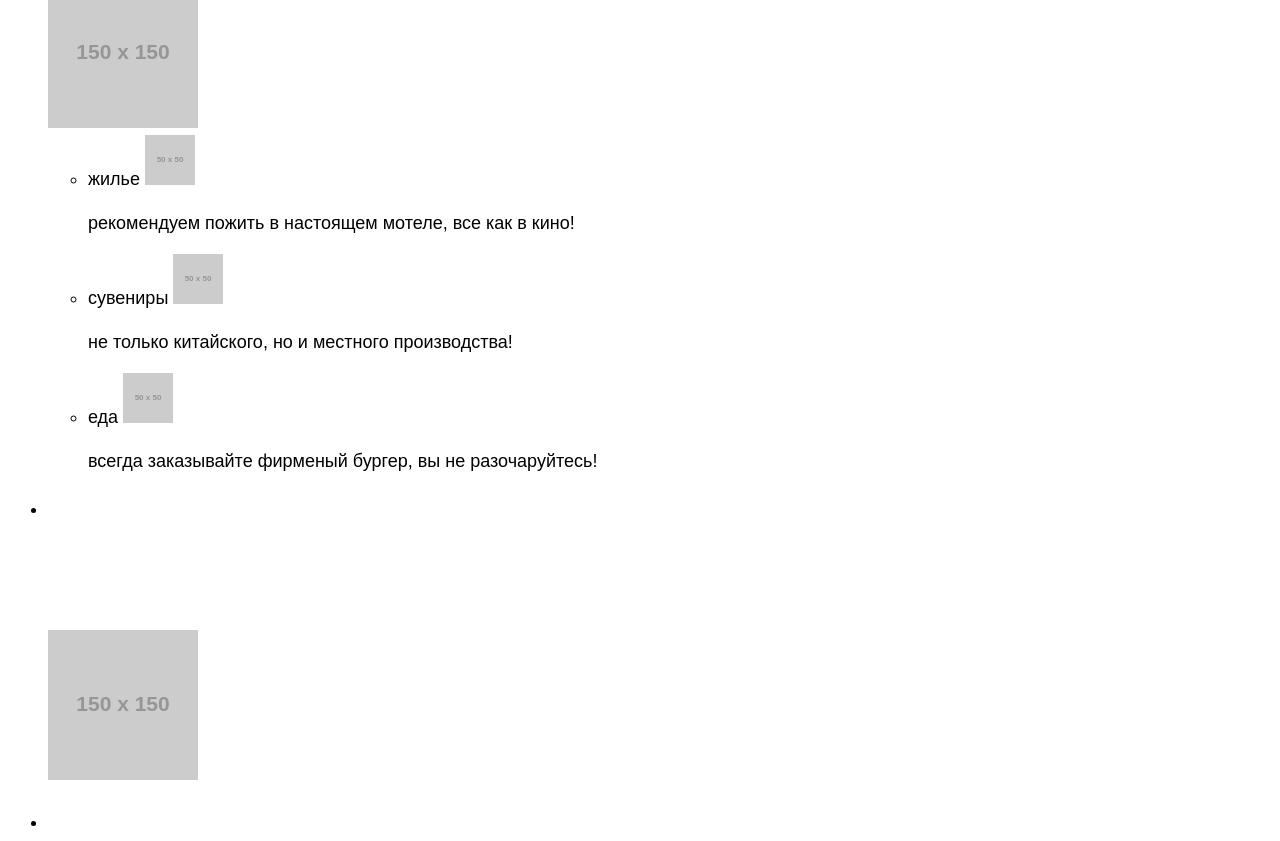
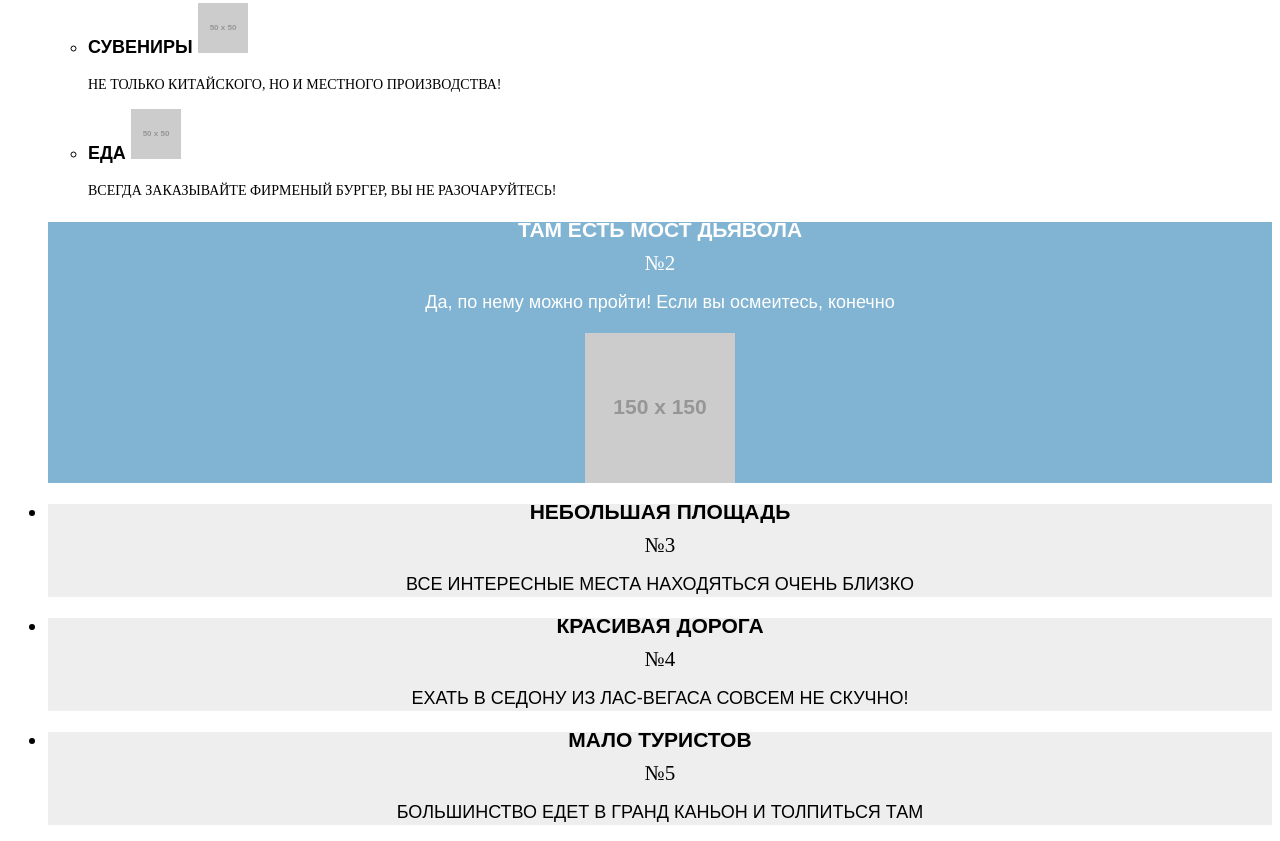
Before and after one commit to LuizaLehu/1471761-sedona-21, a website: page source/index.html in a window 1280 px wide. Shown: the part 859-1700 px from the top of the page. Drawn offline with nearby package versions, Linux system fonts and the light colour scheme; files that its build step writes are made by us from their sources; placeholder pictures from the web are drawn by us.

Commit message:
стилизация главной страницы

```diff
--- a/source/index.html
+++ b/source/index.html
@@ -7,47 +7,46 @@
   <link rel="stylesheet" href="css/style.css">
 </head>
 
-<body class="page">
+<body class="page-body">
   <header class="page-header">
     <a class="page-header__logo">
-      <img class="page-header__logo-image" src="https://via.placeholder.com/150x150" width="102" height="84"
-        alt="Sedona">
+      <img class="page-header__logo-image" src="https://via.placeholder.com/" width="102" height="84" alt="Sedona">
     </a>
     <nav class="main-nav">
       <button class="main-nav__toggle" type="button"><span class="visually-hidden">Открыть меню</span></button>
       <div class="main-nav__wrapper">
         <ul class="main-nav__list site-list">
           <li class="site-list__item site-list__item--active">
-            <a>
+            <a class="site-list_name">
               Главная
             </a>
           </li>
           <li class="site-list__item">
-            <a href="catalog.html">
+            <a class="site-list_name" href="catalog.html">
               фото и видео
             </a>
           </li>
           <li class="site-list__item">
-            <a href="form.html">
+            <a class="site-list_name" href="form.html">
               форма отзыва
             </a>
           </li>
           <li class="site-list__item">
-            <a href="https://htmlacademy.ru/profession/react">
+            <a class="site-list_name" href="https://htmlacademy.ru/profession/react">
               html Academy
             </a>
           </li>
         </ul>
       </div>
     </nav>
-    <div class="page-header__wraper">
-      <img class="page-header__picture" src="https://via.placeholder.com/150x150" alt="">
-    </div>
   </header>
   <main class="page-main">
     <h1 class="page-main__title">
       Седона - небольшой город в Аризоне заслуживающий большего!
     </h1>
+    <div class="intro">
+      <img class="intro__picture" src="https://via.placeholder.com/150x150" alt="">
+    </div>
     <section class="advantages">
       <h2 class="visually-hidden">
         Приимушества
@@ -55,84 +54,84 @@
       <p class="advantages__text">
         Расмотрим 5 причин, по которым Седона круче чем Гранд Каньон!
       </p>
-      <ul class="advantages__list">
-        <li class="advantages__list__item first-advantage">
-          <h3 class="advantages__list__item__title">Настояший городок</h3>
-          <div class="advantages__list__item__wraper">
-            <p class="advantages__list__item__number">
+      <ul class="list">
+        <li class="list__item first-items">
+          <h3 class="list__item__title">Настояший городок</h3>
+          <div class="list__item__wraper">
+            <p class="list__item__number">
               №1
             </p>
-            <p class="advantages__list__item__description">
+            <p class="list__item__description">
               Седона не атракцион для туристов, там течет своя жизнь
             </p>
             <img class="advantages_photo" src="https://via.placeholder.com/150x150" alt="">
           </div>
-          <div class="first-advantage__wraper">
-            <ul class="first-advantage__list">
-              <li class="first-advantage__item">
+          <div class="characteristics">
+            <ul class="characteristics__list">
+              <li class="characteristics__item">
                 жилье
-                <img class="first-advantage__icon" src="https://via.placeholder.com/50x50" alt="">
-                <p class="first-advantage__description">
+                <img class="characteristics__icon" src="https://via.placeholder.com/50x50" alt="">
+                <p class="characteristics__description">
                   рекомендуем пожить в настоящем мотеле, все как в кино!
                 </p>
               </li>
-              <li class="first-advantage__item">
+              <li class="characteristics__item">
                 сувениры
-                <img class="first-advantage__icon" src="https://via.placeholder.com/50x50" alt="">
-                <p class="first-advantage__description">
+                <img class="characteristics__icon" src="https://via.placeholder.com/50x50" alt="">
+                <p class="characteristics__description">
                   не только китайского, но и местного производства!
                 </p>
-              <li class="first-advantage__item">
+              <li class="characteristics__item">
                 еда
-                <img class="first-advantage__icon" src="https://via.placeholder.com/50x50" alt="">
-                <p class="first-advantage__description">
+                <img class="characteristics__icon" src="https://via.placeholder.com/50x50" alt="">
+                <p class="characteristics__description">
                   всегда заказывайте фирменый бургер, вы не разочаруйтесь!
                 </p>
               </li>
             </ul>
           </div>
         </li>
-        <li class="advantages__list__item">
-          <h3 class="advantages__list__item__title">Там есть мост дьявола</h3>
-          <div class="advantages__list__item__wraper">
-            <p class="advantages__list__item__number">
+        <li class="list__item first-items">
+          <h3 class="list__item__title">Там есть мост дьявола</h3>
+          <div class="list__item__wraper">
+            <p class="list__item__number">
               №2
             </p>
-            <p class="advantages__list__item__description">
+            <p class="list__item__description">
               Да, по нему можно пройти! Если вы осмеитесь, конечно
             </p>
             <img class="advantages_photo" src="https://via.placeholder.com/150x150" alt="">
           </div>
         </li>
-        <li class="advantages__list__item">
-          <h3 class="advantages__list__item__title"> небольшая площадь </h3>
+        <li class="list__item last-items">
+          <h3 class="list__item__title last-items__title"> небольшая площадь </h3>
           <div>
-            <p class="advantages__list__item__number">
+            <p class="list__item__number">
               №3
             </p>
-            <p class="advantages__list__item__description">
+            <p class="list__item__description">
               Все интересные места находяться очень близко
             </p>
           </div>
         </li>
-        <li class="advantages__list__item">
-          <h3 class="advantages__list__item__title"> красивая дорога </h3>
+        <li class="list__item last-items">
+          <h3 class="list__item__title last-items__title"> красивая дорога </h3>
           <div>
-            <p class="advantages__list__item__number">
+            <p class="list__item__number">
               №4
             </p>
-            <p class="advantages__list__item__description">
+            <p class="list__item__description">
               Ехать в Седону из Лас-Вегаса совсем не скучно!
             </p>
           </div>
         </li>
-        <li class="advantages__list__item">
-          <h3 class="advantages__list__item__title"> мало туристов </h3>
+        <li class="list__item last-items">
+          <h3 class="list__item__title last-items__title"> мало туристов </h3>
           <div>
-            <p class="advantages__list__item__number">№5
+            <p class="list__item__number">№5
             </p>
-            <p class="advantages__list__item__description">
-              большинство едет в Гранд Каньон и толпиться там
+            <p class="list__item__description">
+              Большинство едет в Гранд Каньон и толпиться там
             </p>
           </div>
         </li>
@@ -191,8 +190,8 @@
         </li>
       </ul>
       </section>
-      <div class="copyright">
-        <span class="copyright__text">Разработано</span>
+      <div class="copywrite">
+        <span class="copywrite__text">Разработано</span>
         <img src="https://via.placeholder.com/50x50" alt="">
       </div>
     </div>
--- a/source/less/base/base.less
+++ b/source/less/base/base.less
@@ -12,3 +12,8 @@ input[type="radio"].visually-hidden {
   clip: rect(0 0 0 0);
   overflow: hidden;
 }
+
+img {
+  max-width: 100%;
+  height: auto;
+}
--- a/source/less/base/variables.less
+++ b/source/less/base/variables.less
@@ -1,3 +1,4 @@
 @black: #000000;
 @white: #FFFFFF;
 @light-blue: #81B3D2;
+@light-grey: #EEEEEE;
--- /dev/null
+++ b/source/less/blocks/characteristics.less
@@ -0,0 +1,25 @@
+.characteristics {
+color: @black;
+background-color: @white;
+}
+
+.characteristics__item {
+    font-size: 18px;
+    font-style: normal;
+    font-weight: 700;
+    line-height: 26px;
+    letter-spacing: 0px;
+    text-align: left;
+    text-transform: uppercase;
+}
+
+.characteristics__description {
+font-family: PT Sans;
+font-size: 14px;
+font-style: normal;
+font-weight: 400;
+line-height: 21px;
+letter-spacing: 0px;
+text-align: left;
+text-transform: uppercase;
+}
--- a/source/less/blocks/copywrite.less
+++ b/source/less/blocks/copywrite.less
@@ -1,8 +1,9 @@
-.copyright__text {
+.copywrite__text {
   font-size: 14px;
   font-style: normal;
   font-weight: 400;
   line-height: 26px;
   letter-spacing: 0px;
   text-align: center;
+  text-transform: uppercase;
 }
--- /dev/null
+++ b/source/less/blocks/first-items.less
@@ -0,0 +1,4 @@
+.first-items {
+    background-color: @light-blue;
+    color: @white;
+}
--- /dev/null
+++ b/source/less/blocks/intro.less
@@ -0,0 +1,3 @@
+.intro_picture {
+    background: url("../../img/back-mobile.jpg");
+}
--- /dev/null
+++ b/source/less/blocks/last-items.less
@@ -0,0 +1,10 @@
+.last-items {
+    background-color: @light-grey;
+    color: @black;
+    text-transform: uppercase;
+}
+
+.last-items__title {
+    color: @black;
+
+}
--- /dev/null
+++ b/source/less/blocks/list.less
@@ -0,0 +1,39 @@
+.list__item {
+  color: @white;
+  font-size: 21px;
+  font-style: normal;
+  font-weight: 400;
+  line-height: 15px;
+  letter-spacing: 0px;
+  text-align: center;
+}
+
+.list__item__title {
+  font-size: 21px;
+  font-style: normal;
+  font-weight: bold;
+  line-height: 15px;
+  letter-spacing: 0px;
+  text-align: center;
+  text-transform: uppercase;
+  color: @white;
+}
+
+.list__item__number {
+  font-family: PT Sans;
+  font-size: 21px;
+  font-style: normal;
+  font-weight: 400;
+  line-height: 10px;
+  letter-spacing: 0px;
+  text-align: center;
+}
+
+.list__item__description {
+  font-size: 18px;
+  font-style: normal;
+  font-weight: 400;
+  line-height: 26px;
+  letter-spacing: 0px;
+  text-align: center;
+}
--- a/source/less/blocks/main-nav.less
+++ b/source/less/blocks/main-nav.less
@@ -0,0 +1,9 @@
+.main-nav {
+    font-size: 18px;
+    line-height: 26px;
+    font-weight: 400;
+    font-style: normal;
+    background-color: transparent;
+    color: @black;
+    text-transform: uppercase;
+}
--- a/source/less/blocks/page-header.less
+++ b/source/less/blocks/page-header.less
@@ -1,7 +1,3 @@
 .page-header {
   min-height: 84px;
 }
-
-.page-header__picture {
-  min-height: 389px;
-}
--- a/source/less/blocks/site-list.less
+++ b/source/less/blocks/site-list.less
@@ -0,0 +1,10 @@
+.site-list {
+    font-size: 14px;
+font-style: normal;
+font-weight: 700;
+line-height: 26px;
+letter-spacing: 0px;
+text-align: center;
+color: @black;
+text-transform: uppercase;
+}
--- a/source/less/style.less
+++ b/source/less/style.less
@@ -22,3 +22,9 @@
 @import "blocks/reviews.less";
 @import "blocks/video.less";
 @import "blocks/range.less";
+@import "blocks/intro.less";
+@import "blocks/characteristics.less";
+@import "blocks/list.less";
+@import "blocks/first-items.less";
+@import "blocks/last-items.less";
+@import "blocks/copywrite.less";
```
Also changed, not shown: source/catalog.html (+4 -0 lines), source/form.html (+2 -2 lines), source/less/blocks/button.less (+10 -0 lines), source/less/blocks/contacts.less (+6 -1 lines), source/less/blocks/footer.less (+7 -1 lines), source/img/back-mobile.jpg.jpg (added).
